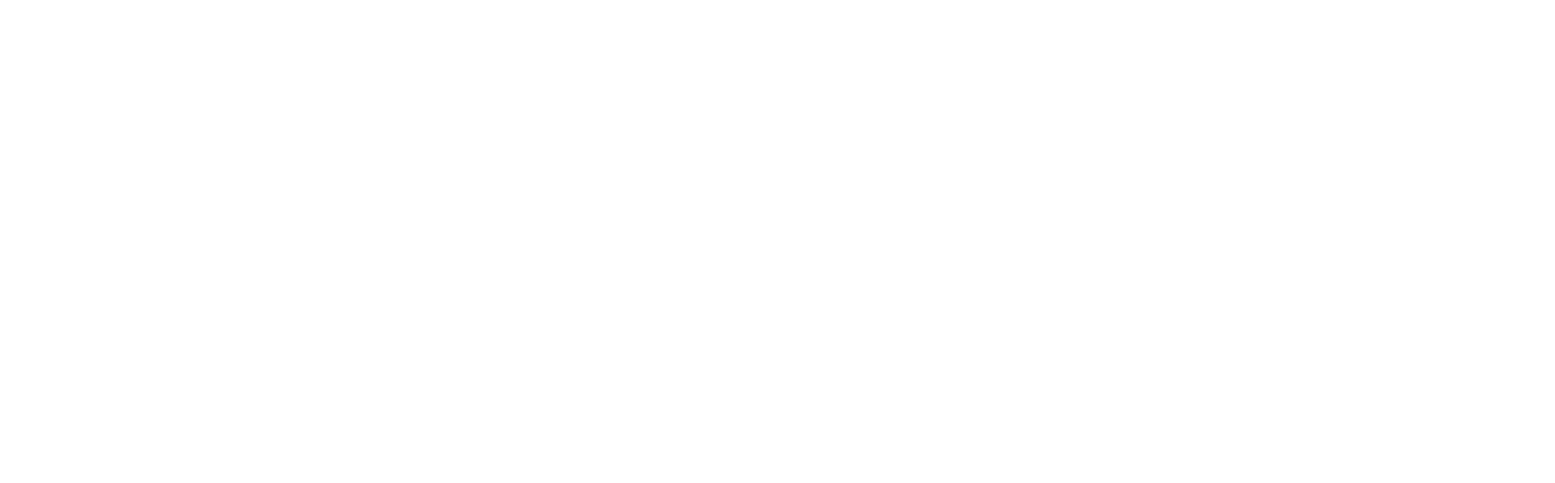
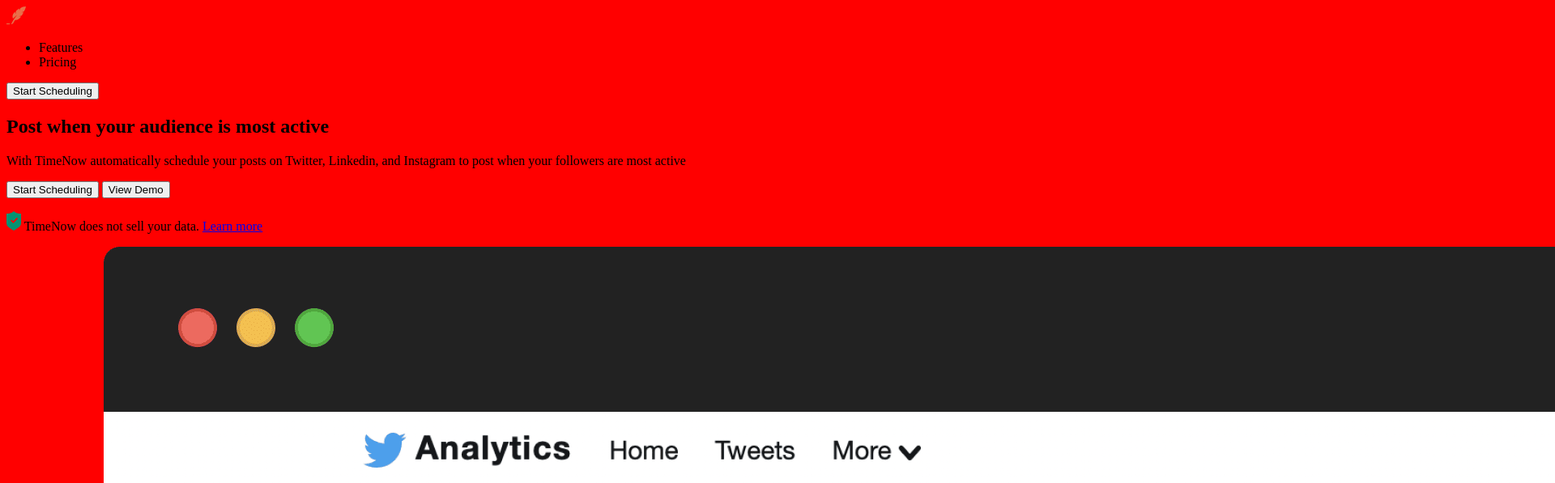
Before and after one commit to Karunamay-murmu/Codewell-Challenges-TimeNow-Landing-Page, a website: page index.html in a window 1280 px wide. Shown: the top 597 px of the page at 81% size, 1920 px wide, since content can reach past the window. Drawn offline with Linux system fonts and the light colour scheme.

Commit message:
create header. Link css files

```diff
--- a/index.html
+++ b/index.html
@@ -1,14 +1,83 @@
 <!DOCTYPE html>
 <html lang="en">
+
 <head>
     <meta charset="UTF-8">
     <meta http-equiv="X-UA-Compatible" content="IE=edge">
     <meta name="viewport" content="width=device-width, initial-scale=1.0">
     <link rel="preconnect" href="https://fonts.gstatic.com">
-    <link href="https://fonts.googleapis.com/css2?family=Inter:wght@100;200;300;400;500;600;700;800;900&display=swap" rel="stylesheet">
-    <title>Document</title>
+    <link href="https://fonts.googleapis.com/css2?family=Inter:wght@100;200;300;400;500;600;700;800;900&display=swap"
+        rel="stylesheet">
+    <link rel="preload" href="/styles/global.style.css" as="style" onload="this.rel='stylesheet'">
+    <link rel="preload" href="/styles/index.style.css" as="style" onload="this.rel='stylesheet'">
+    <link rel="preload" href="/styles/variables.style.css" as="style" onload="this.rel='stylesheet'">
+    <title>Time_Now</title>
 </head>
+
 <body>
+    <header id="header">
+        <nav class="nav-bar">
+            <div id="logo">
+                <svg width="24" height="22" viewBox="0 0 24 22" fill="none" xmlns="http://www.w3.org/2000/svg">
+                    <path
+                        d="M18.009 12.3886C16.238 14.7966 13.61 17.1716 10.65 16.7846C9.849 17.9036 8.955 19.4666 7.962 21.2806L5.666 22.0006C7.609 18.2106 10.203 14.0196 12.986 10.8346C11.781 11.6196 9.801 13.3076 8.078 15.0876C6.524 11.8416 8.163 8.83461 10.536 6.53961C10.469 7.62061 10.949 8.60761 11.308 9.11461C11.246 8.21061 11.352 6.59461 12.012 5.19461C13.335 4.07861 14.504 3.27461 15.841 2.57261C15.624 3.36361 15.808 4.31161 16.063 4.90361C16.179 4.08361 16.666 2.53561 17.23 1.89361C18.897 0.818614 21.365 -0.0423855 24 0.00161449C23.709 1.62461 22.857 4.25961 21.706 5.89461C20.777 6.49161 19.549 6.84061 18.569 7.00961C19.38 7.23761 20.288 7.30262 21.078 7.24462C20.503 8.45162 19.921 9.55561 19.039 10.9106C17.823 11.5896 16.269 11.8886 15.207 11.9456C15.95 12.3346 17.304 12.5626 18.009 12.3886ZM4 21.0006H0V22.0006H4V21.0006Z"
+                        fill="#E8704A" />
+                </svg>
 
+            </div>
+            <div class="nav-items-container">
+                <ul class="nav-items-list">
+                    <li class="nav-item nav-items-01">Features</li>
+                    <li class="nav-item nav-items-02">Pricing</li>
+                </ul>
+            </div>
+            <div class="nav-cta-btn">
+                <button class="btn" type="button" data-toggle="collapse" data-target="#">
+                    Start Scheduling
+                </button>
+            </div>
+        </nav>
+        <section id="hero-section-container">
+            <div class="flex ">
+                <div class="hero-section__left">
+                    <h1>Post when your audience is most active</h1>
+                    <p>With TimeNow automatically schedule your posts on Twitter, Linkedin, and Instagram to post when
+                        your followers are most active</p>
+                    <div class="action-container">
+                        <button class="btn" type="button" data-toggle="collapse" data-target="#">
+                            Start Scheduling
+                        </button>
+                        <button class="btn" type="button" data-toggle="collapse" data-target>
+                            View Demo
+                        </button>
+                    </div>
+                    <p class="privacy-info">
+                        <span>
+                            <svg width="18" height="24" viewBox="0 0 18 24" fill="none"
+                                xmlns="http://www.w3.org/2000/svg">
+                                <path
+                                    d="M9 0C5.629 2.866 3.516 3 0 3V14.535C0 19.138 3.203 20.339 9 24C14.797 20.339 18 19.138 18 14.535V3C14.484 3 12.371 2.866 9 0ZM8.452 15L5 11.638L6.237 10.399L8.452 12.522L12.834 8.047L14.072 9.285L8.452 15Z"
+                                    fill="#049372" />
+                            </svg>
+
+                        </span>
+                        TimeNow does not sell your data. <a class="hyper-link" href="#">Learn more</a>
+                    </p>
+                </div>
+                <div class="hero-section__right">
+                    <div class="mockup">
+                        <img src="/Assets/Mockup.png" alt="mockup">
+                    </div>
+                </div>
+            </div>
+        </section>
+    </header>
+    <main id="body">
+
+    </main>
+    <footer id="footer">
+
+    </footer>
 </body>
+
 </html>
--- /dev/null
+++ b/styles/index.style.css
@@ -0,0 +1,3 @@
+body {
+    background: red;
+}
```
Also changed, not shown: assets/Mockup.png (added), styles/global.style.css (added), styles/variables.style.css (added).
